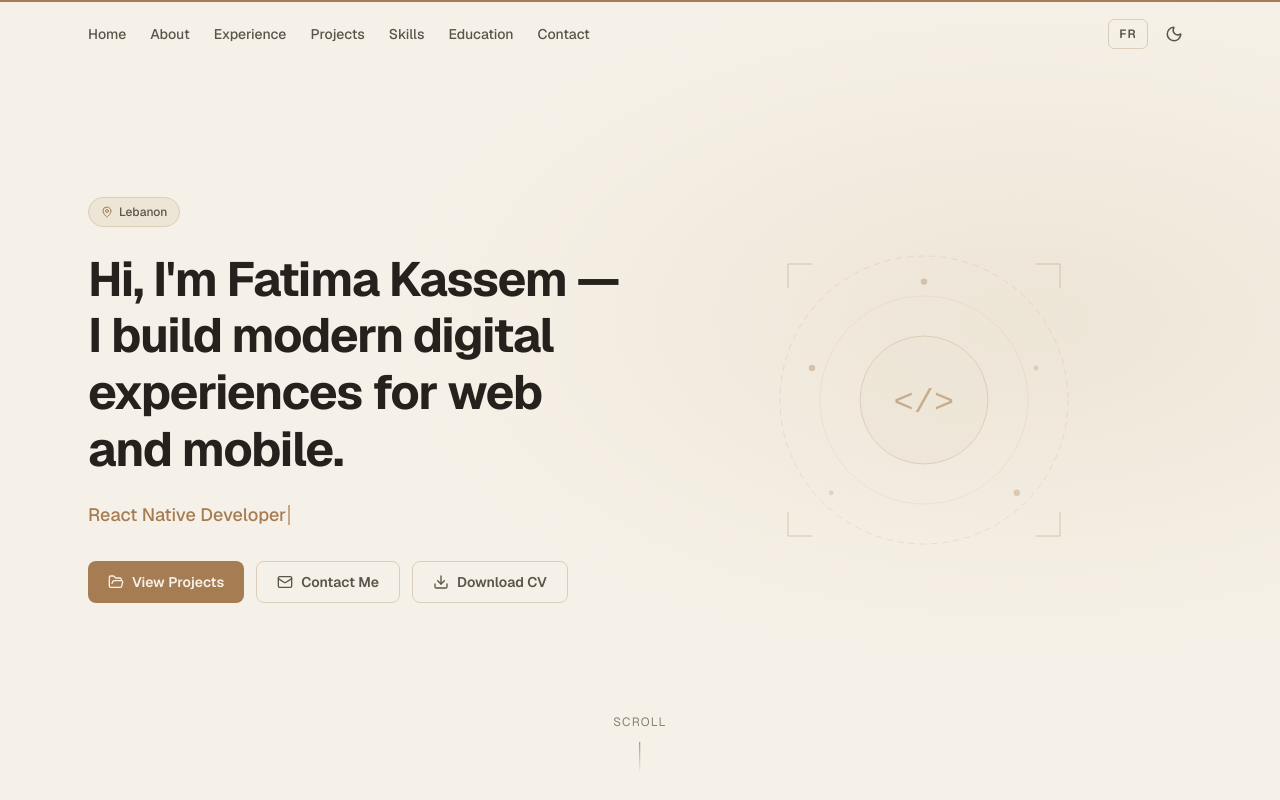
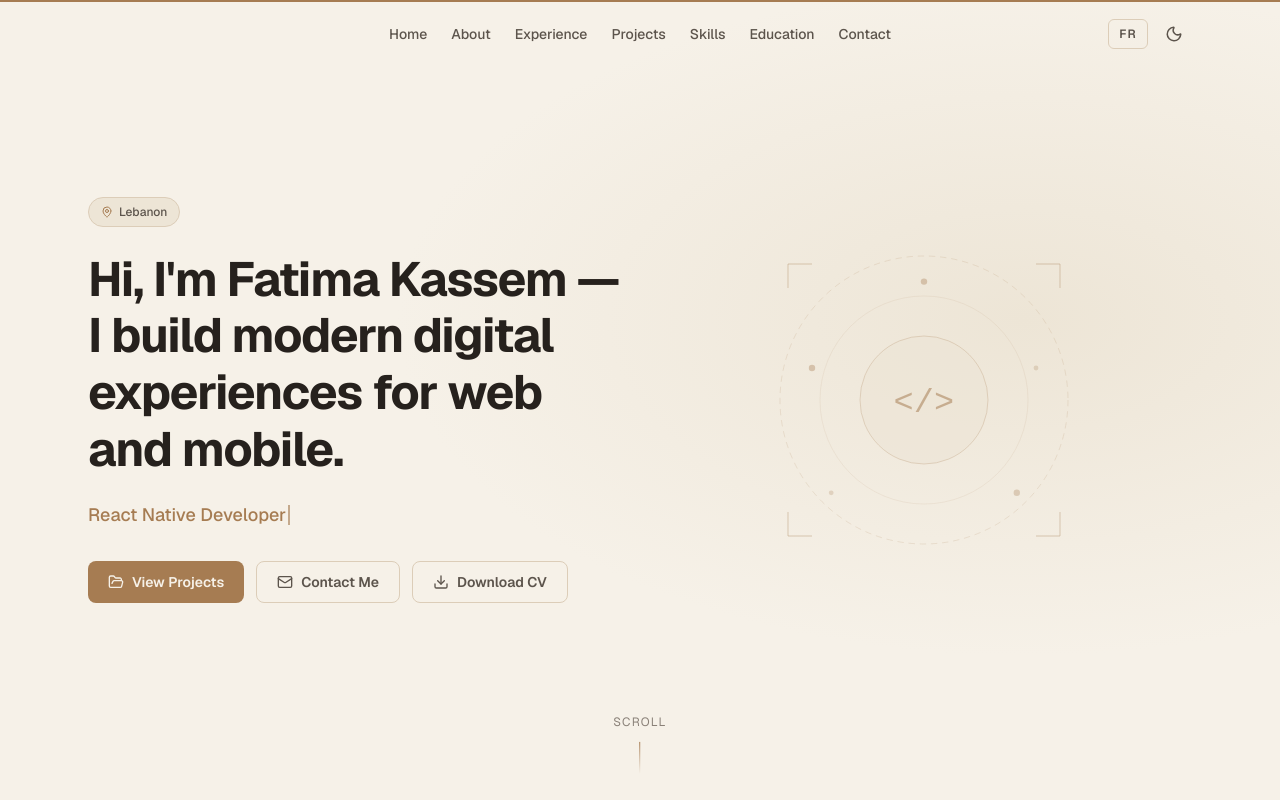
Before and after one commit to fatimahksm/fatima-portfolio, a Next.js app: page / in a window 1280 px wide. Shown: the top 800 px of the page. Built offline with nearby package versions, Linux system fonts and the light colour scheme.

Commit message:
Center navbar links after logo removal
Co-Authored-By: Claude Fable 5 <noreply@anthropic.com>
Claude-Session: https://claude.ai/code/session_01FqdwQd9FXVu1dTrsUeRosE

```diff
--- a/components/Navbar.tsx
+++ b/components/Navbar.tsx
@@ -52,9 +52,9 @@ export default function Navbar({ theme, toggleTheme, lang, toggleLang, mounted }
           scrolled ? 'nav-blur' : 'bg-transparent'
         }`}
       >
-        <div className="max-w-6xl mx-auto px-4 sm:px-6 h-[68px] flex items-center justify-between">
-          {/* Desktop nav */}
-          <nav className="hidden lg:flex items-center gap-6">
+        <div className="relative max-w-6xl mx-auto px-4 sm:px-6 h-[68px] flex items-center justify-end">
+          {/* Desktop nav — centered in the bar */}
+          <nav className="hidden lg:flex items-center gap-6 absolute left-1/2 -translate-x-1/2">
             {navItems.map((item) => (
               <button
                 key={item.id}
```
